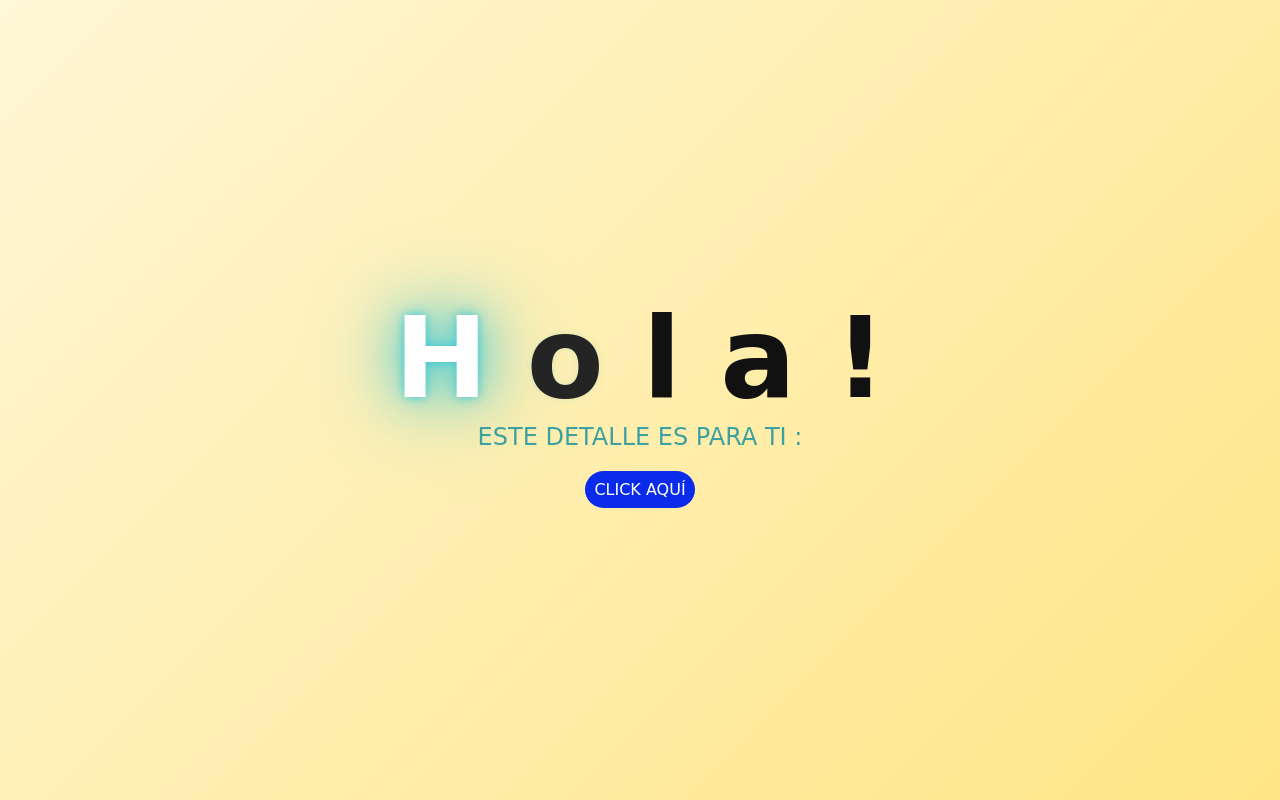
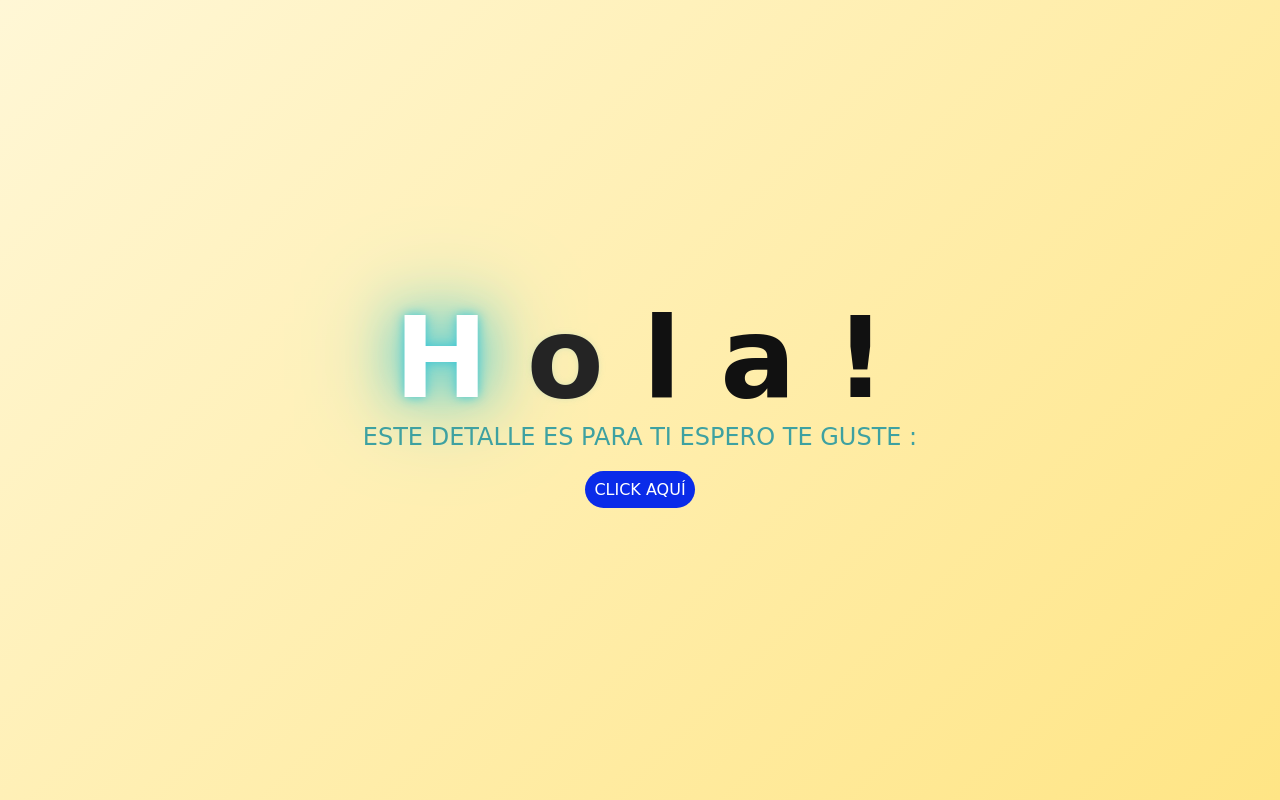
Before and after one commit to Breinerortiz/Detalle, a plain HTML site: page index.html in a window 1280 px wide. Drawn offline with Linux system fonts and the light colour scheme.

Commit message:
MODIFICAR

```diff
--- a/index.html
+++ b/index.html
@@ -17,9 +17,10 @@
         <span>l</span>
         <span>a</span>
         <span>!</span>
+
     </div>
     <div class="description">
-        <span>ESTE DETALLE ES PARA TI :</span>
+        <span>ESTE DETALLE ES PARA TI ESPERO TE GUSTE :</span>
     </div>
     <div class="button">
         <button class="botones">
```
